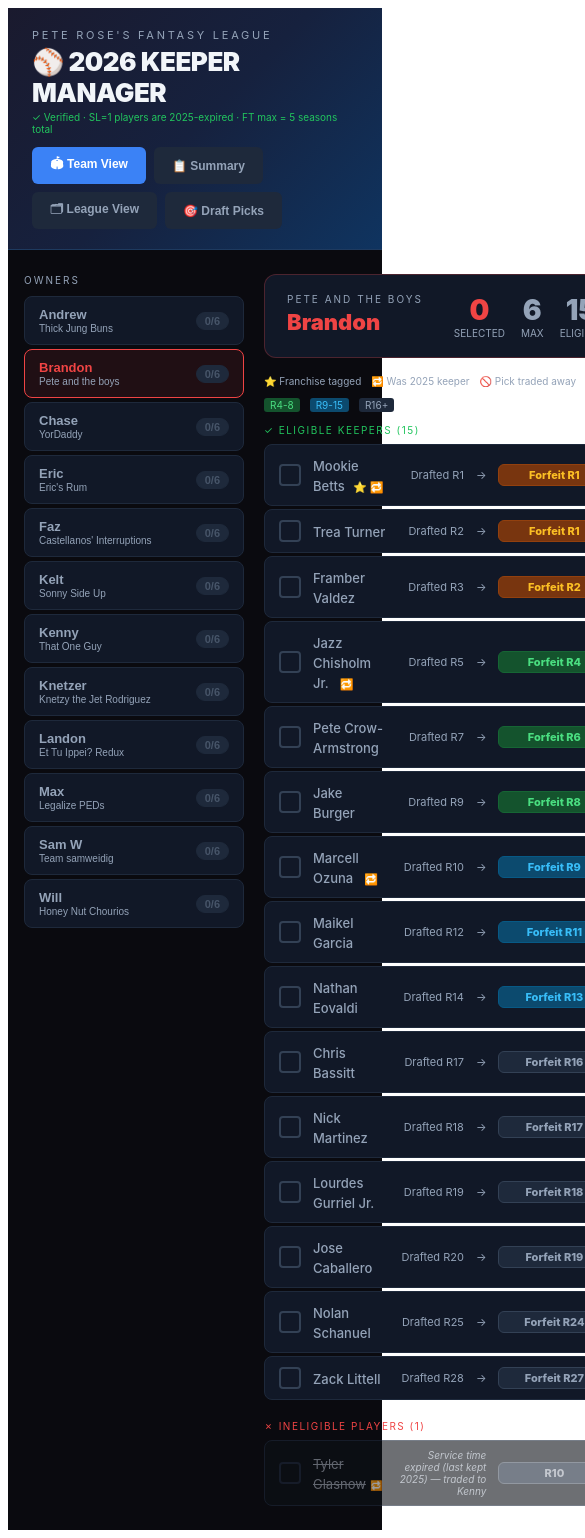
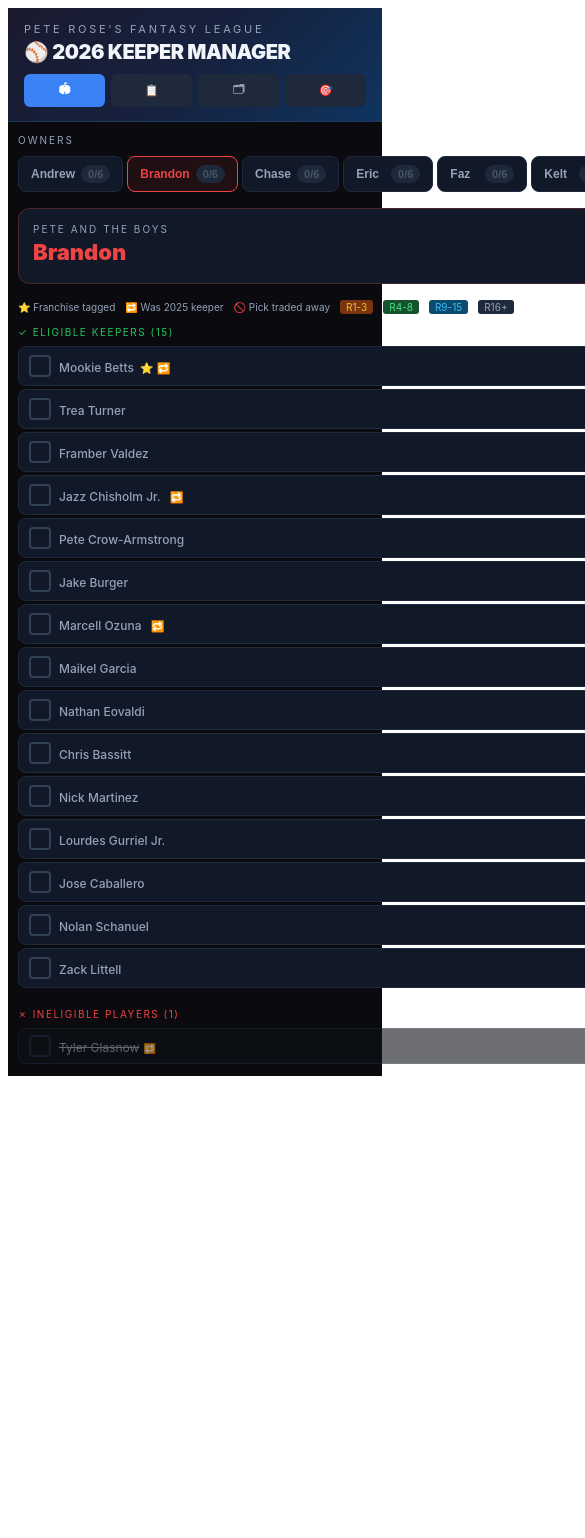
Before and after one commit to chasevandiver/fantasybaseballkeepers, a React (Vite) app: page / in a window 390 px wide. Shown: the top 1538 px of the page, 585 px wide, since content can reach past the window. After the commit the page ends 1084 px from the top, so only its background shows below. Built offline with nearby package versions, Linux system fonts and the light colour scheme.

Commit message:
Update App.jsx

```diff
--- a/src/App.jsx
+++ b/src/App.jsx
@@ -1,4 +1,4 @@
-import { useState, useMemo } from "react";
+import { useState, useMemo, useEffect } from "react";
 
 // ============================================================
 // VERIFIED DATA — Cross-referenced from:
@@ -377,6 +377,20 @@ export default function KeeperManager() {
     return init;
   });
   const [viewMode, setViewMode] = useState("team");
+  const [isMobile, setIsMobile] = useState(() => typeof window !== 'undefined' && window.innerWidth < 640);
+
+  useEffect(() => {
+    let meta = document.querySelector('meta[name="viewport"]');
+    if (!meta) {
+      meta = document.createElement('meta');
+      meta.name = 'viewport';
+      document.head.appendChild(meta);
+    }
+    meta.content = 'width=device-width, initial-scale=1, maximum-scale=1';
+    const handler = () => setIsMobile(window.innerWidth < 640);
+    window.addEventListener('resize', handler);
+    return () => window.removeEventListener('resize', handler);
+  }, []);
 
   const ownerData = KEEPER_DATA[selectedOwner];
   const ownerColor = OWNER_COLORS[selectedOwner];
@@ -465,23 +479,28 @@ export default function KeeperManager() {
 
   const btn = (mode, label) => (
     <button key={mode} onClick={() => setViewMode(mode)} style={{
-      padding: "8px 18px", borderRadius: 6, border: "none", cursor: "pointer", fontSize: 12, fontWeight: 700,
-      background: viewMode === mode ? "#3b82f6" : "#1e293b", color: viewMode === mode ? "#fff" : "#94a3b8",
-    }}>{label}</button>
+      padding: isMobile ? "7px 10px" : "8px 18px",
+      borderRadius: 6, border: "none", cursor: "pointer",
+      fontSize: isMobile ? 11 : 12, fontWeight: 700,
+      background: viewMode === mode ? "#3b82f6" : "#1e293b",
+      color: viewMode === mode ? "#fff" : "#94a3b8",
+      flex: isMobile ? "1 1 0" : "none",
+      whiteSpace: "nowrap",
+    }}>{isMobile ? label.split(' ')[0] : label}</button>
   );
 
   return (
     <div style={{ fontFamily: "'Inter', 'Segoe UI', system-ui, -apple-system, sans-serif", background: "#0a0a0f", minHeight: "100vh", color: "#e2e8f0" }}>
       {/* Header */}
-      <div style={{ background: "linear-gradient(135deg, #1a1a2e 0%, #16213e 50%, #0f3460 100%)", borderBottom: "1px solid #1e3a5f", padding: "20px 24px" }}>
+      <div style={{ background: "linear-gradient(135deg, #1a1a2e 0%, #16213e 50%, #0f3460 100%)", borderBottom: "1px solid #1e3a5f", padding: isMobile ? "14px 16px" : "20px 24px" }}>
         <div style={{ maxWidth: 1400, margin: "0 auto" }}>
-          <div style={{ display: "flex", alignItems: "center", justifyContent: "space-between", flexWrap: "wrap", gap: 12 }}>
+          <div style={{ display: "flex", alignItems: isMobile ? "flex-start" : "center", justifyContent: "space-between", flexDirection: isMobile ? "column" : "row", gap: isMobile ? 10 : 12 }}>
             <div>
               <div style={{ fontSize: 11, letterSpacing: "0.25em", color: "#94a3b8", textTransform: "uppercase", marginBottom: 4 }}>Pete Rose's Fantasy League</div>
-              <h1 style={{ fontSize: 26, fontWeight: 900, color: "#f1f5f9", letterSpacing: "-0.02em", margin: 0 }}>⚾ 2026 KEEPER MANAGER</h1>
-              <div style={{ fontSize: 10, color: "#22c55e", marginTop: 3 }}>✓ Verified · SL=1 players are 2025-expired · FT max = 5 seasons total</div>
+              <h1 style={{ fontSize: isMobile ? 20 : 26, fontWeight: 900, color: "#f1f5f9", letterSpacing: "-0.02em", margin: 0 }}>⚾ 2026 KEEPER MANAGER</h1>
+              {!isMobile && <div style={{ fontSize: 10, color: "#22c55e", marginTop: 3 }}>✓ Verified · SL=1 players are 2025-expired · FT max = 5 seasons total</div>}
             </div>
-            <div style={{ display: "flex", gap: 8, flexWrap: "wrap" }}>
+            <div style={{ display: "flex", gap: 6, flexWrap: "nowrap", width: isMobile ? "100%" : "auto" }}>
               {[["team", "🏟 Team View"], ["summary", "📋 Summary"], ["league", "🗂 League View"], ["picks", "🎯 Draft Picks"]].map(([m, l]) => btn(m, l))}
             </div>
           </div>
@@ -490,11 +509,11 @@ export default function KeeperManager() {
 
       {/* TEAM VIEW */}
       {viewMode === "team" && (
-        <div style={{ maxWidth: 1400, margin: "0 auto", padding: "24px 16px", display: "grid", gridTemplateColumns: "220px 1fr", gap: 20 }}>
+        <div style={{ maxWidth: 1400, margin: "0 auto", padding: isMobile ? "12px 10px" : "24px 16px", display: "grid", gridTemplateColumns: isMobile ? "1fr" : "220px 1fr", gap: isMobile ? 12 : 20 }}>
           {/* Owner List */}
           <div>
             <div style={{ fontSize: 10, letterSpacing: "0.2em", color: "#94a3b8", textTransform: "uppercase", marginBottom: 10 }}>Owners</div>
-            <div style={{ display: "flex", flexDirection: "column", gap: 4 }}>
+            <div style={{ display: "flex", flexDirection: isMobile ? "row" : "column", gap: 4, overflowX: isMobile ? "auto" : "visible", paddingBottom: isMobile ? 4 : 0 }}>
               {OWNER_ORDER.map(owner => {
                 const data = KEEPER_DATA[owner];
                 const sel = selections[owner];
@@ -504,16 +523,19 @@ export default function KeeperManager() {
                 const eligCount = data.players.filter(p => isEligibleForOwner(p, owner, ft)).length;
                 return (
                   <button key={owner} onClick={() => setSelectedOwner(owner)} style={{
-                    padding: "10px 14px", borderRadius: 8, border: isActive ? `1px solid ${color}` : "1px solid #1e293b",
-                    cursor: "pointer", textAlign: "left", background: isActive ? `${color}18` : "#111827"
+                    padding: isMobile ? "8px 12px" : "10px 14px",
+                    borderRadius: 8, border: isActive ? `1px solid ${color}` : "1px solid #1e293b",
+                    cursor: "pointer", textAlign: "left", background: isActive ? `${color}18` : "#111827",
+                    flexShrink: isMobile ? 0 : undefined,
+                    minWidth: isMobile ? 90 : undefined,
                   }}>
-                    <div style={{ display: "flex", justifyContent: "space-between", alignItems: "center" }}>
+                    <div style={{ display: "flex", justifyContent: "space-between", alignItems: "center", gap: isMobile ? 6 : 0 }}>
                       <div>
-                        <div style={{ fontSize: 13, fontWeight: 700, color: isActive ? color : "#94a3b8" }}>{owner}</div>
-                        <div style={{ fontSize: 10, color: "#94a3b8", marginTop: 1 }}>{data.teamName}</div>
+                        <div style={{ fontSize: isMobile ? 12 : 13, fontWeight: 700, color: isActive ? color : "#94a3b8" }}>{owner}</div>
+                        {!isMobile && <div style={{ fontSize: 10, color: "#94a3b8", marginTop: 1 }}>{data.teamName}</div>}
                       </div>
                       <div style={{
-                        fontSize: 11, fontWeight: 700, padding: "2px 8px", borderRadius: 999,
+                        fontSize: 11, fontWeight: 700, padding: "2px 6px", borderRadius: 999,
                         background: sel.size > 0 ? `${color}22` : "#1e293b", color: sel.size > 0 ? color : "#475569",
                         border: `1px solid ${sel.size > 0 ? color + "44" : "#1e293b"}`
                       }}>{sel.size}/{MAX_KEEPERS}</div>
@@ -527,7 +549,7 @@ export default function KeeperManager() {
           {/* Main Panel */}
           <div>
             {/* Header Card */}
-            <div style={{ background: "#111827", border: `1px solid ${ownerColor}44`, borderRadius: 12, padding: "18px 22px", marginBottom: 16 }}>
+            <div style={{ background: "#111827", border: `1px solid ${ownerColor}44`, borderRadius: 12, padding: isMobile ? "14px 14px" : "18px 22px", marginBottom: 16 }}>
               <div style={{ display: "flex", justifyContent: "space-between", alignItems: "flex-start", flexWrap: "wrap", gap: 12 }}>
                 <div>
                   <div style={{ fontSize: 10, letterSpacing: "0.2em", color: "#94a3b8", textTransform: "uppercase" }}>{ownerData.teamName}</div>
@@ -618,12 +640,12 @@ export default function KeeperManager() {
                 const usingFT = p.franchise_tag || (p.ft_eligible && currentFT.has(p.player));
                 return (
                   <div key={p.player} onClick={() => !isDisabled && toggleKeeper(p.player)} style={{
-                    padding: "10px 14px", borderRadius: 8,
+                    padding: isMobile ? "8px 10px" : "10px 14px", borderRadius: 8,
                     cursor: isDisabled ? "not-allowed" : "pointer",
                     border: hasConflict ? "1px solid #ef444444" : isSelected ? `1px solid ${ownerColor}66` : "1px solid #1e293b",
                     background: hasConflict ? "#7f1d1d22" : isSelected ? `${ownerColor}14` : isDisabled ? "#0d1117" : "#111827",
                     opacity: isDisabled ? 0.4 : 1,
-                    display: "flex", alignItems: "center", gap: 12
+                    display: "flex", alignItems: "center", gap: isMobile ? 8 : 12
                   }}>
                     <div style={{
                       width: 18, height: 18, borderRadius: 4, border: `2px solid ${isSelected ? ownerColor : "#334155"}`,
@@ -633,15 +655,15 @@ export default function KeeperManager() {
                       {isSelected && <span style={{ color: "#fff", fontSize: 11 }}>✓</span>}
                     </div>
                     <div style={{ flex: 1, minWidth: 0 }}>
-                      <span style={{ fontSize: 13, fontWeight: isSelected ? 700 : 500, color: isSelected ? "#f1f5f9" : "#94a3b8" }}>{p.player}</span>
-                      <span style={{ marginLeft: 8, fontSize: 11 }}>
+                      <span style={{ fontSize: isMobile ? 12 : 13, fontWeight: isSelected ? 700 : 500, color: isSelected ? "#f1f5f9" : "#94a3b8" }}>{p.player}</span>
+                      <span style={{ marginLeft: 6, fontSize: 11 }}>
                         {usingFT && "⭐"}{p.was_keeper_2025 && " 🔁"}
                       </span>
                     </div>
-                    <div style={{ fontSize: 11, color: "#94a3b8", minWidth: 65, textAlign: "right" }}>Drafted R{p.round_2025}</div>
-                    <div style={{ fontSize: 11, color: "#94a3b8" }}>→</div>
-                    <div style={{ padding: "3px 10px", borderRadius: 6, fontSize: 11, fontWeight: 800, minWidth: 90, textAlign: "center", ...roundStyle(p.keeper_cost) }}>
-                      Forfeit R{p.keeper_cost}{hasMissing ? " 🚫" : ""}
+                    {!isMobile && <div style={{ fontSize: 11, color: "#94a3b8", minWidth: 65, textAlign: "right" }}>Drafted R{p.round_2025}</div>}
+                    {!isMobile && <div style={{ fontSize: 11, color: "#94a3b8" }}>→</div>}
+                    <div style={{ padding: "3px 8px", borderRadius: 6, fontSize: isMobile ? 10 : 11, fontWeight: 800, minWidth: isMobile ? 60 : 90, textAlign: "center", ...roundStyle(p.keeper_cost) }}>
+                      {isMobile ? `R${p.keeper_cost}` : `Forfeit R${p.keeper_cost}`}{hasMissing ? " 🚫" : ""}
                     </div>
                   </div>
                 );
@@ -691,15 +713,15 @@ export default function KeeperManager() {
                           </div>
                         )}
                         <div style={{ flex: 1, minWidth: 0 }}>
-                          <span style={{ fontSize: 13, fontWeight: 600, color: ftOn ? "#c4b5fd" : "#4c1d95" }}>{p.player}</span>
+                          <span style={{ fontSize: isMobile ? 12 : 13, fontWeight: 600, color: ftOn ? "#c4b5fd" : "#4c1d95" }}>{p.player}</span>
                           <span style={{ marginLeft: 8, fontSize: 10, color: ftOn ? "#a855f7" : "#4c1d95" }}>⭐ FT</span>
                           {p.was_keeper_2025 && <span style={{ marginLeft: 4, fontSize: 10, color: "#94a3b8" }}>🔁</span>}
-                          {!ftOn && <span style={{ marginLeft: 8, fontSize: 10, color: "#7c3aed" }}>Toggle to activate franchise tag</span>}
+                          {!ftOn && !isMobile && <span style={{ marginLeft: 8, fontSize: 10, color: "#7c3aed" }}>Toggle to activate franchise tag</span>}
                         </div>
-                        <div style={{ fontSize: 11, color: "#7c3aed", minWidth: 65, textAlign: "right" }}>R{p.round_2025}</div>
-                        <div style={{ fontSize: 11, color: "#6d28d9" }}>→</div>
-                        <div style={{ padding: "3px 10px", borderRadius: 6, fontSize: 11, fontWeight: 800, minWidth: 90, textAlign: "center", opacity: ftOn ? 1 : 0.4, ...roundStyle(p.keeper_cost) }}>
-                          Forfeit R{p.keeper_cost}{hasMissing ? " 🚫" : ""}
+                        {!isMobile && <div style={{ fontSize: 11, color: "#7c3aed", minWidth: 65, textAlign: "right" }}>R{p.round_2025}</div>}
+                        {!isMobile && <div style={{ fontSize: 11, color: "#6d28d9" }}>→</div>}
+                        <div style={{ padding: "3px 8px", borderRadius: 6, fontSize: isMobile ? 10 : 11, fontWeight: 800, minWidth: isMobile ? 50 : 90, textAlign: "center", opacity: ftOn ? 1 : 0.4, ...roundStyle(p.keeper_cost) }}>
+                          {isMobile ? `R${p.keeper_cost}` : `Forfeit R${p.keeper_cost}`}{hasMissing ? " 🚫" : ""}
                         </div>
                       </div>
                     );
@@ -717,18 +739,18 @@ export default function KeeperManager() {
                 <div style={{ display: "flex", flexDirection: "column", gap: 3 }}>
                   {ineligiblePlayers.filter(p => !p.ft_eligible).map(p => (
                     <div key={p.player} style={{
-                      padding: "8px 14px", borderRadius: 8, opacity: 0.6,
+                      padding: isMobile ? "6px 10px" : "8px 14px", borderRadius: 8, opacity: 0.6,
                       border: "1px solid #1e293b", background: "#0d1117",
-                      display: "flex", alignItems: "center", gap: 12
+                      display: "flex", alignItems: "center", gap: isMobile ? 8 : 12
                     }}>
                       <div style={{ width: 18, height: 18, borderRadius: 4, border: "2px solid #1e293b", background: "transparent", flexShrink: 0 }} />
-                      <div style={{ flex: 1 }}>
-                        <span style={{ fontSize: 13, color: "#9ca3af", textDecoration: "line-through" }}>{p.player}</span>
+                      <div style={{ flex: 1, minWidth: 0 }}>
+                        <span style={{ fontSize: isMobile ? 12 : 13, color: "#9ca3af", textDecoration: "line-through" }}>{p.player}</span>
                         {p.ft_maxed && <span style={{ marginLeft: 8, fontSize: 10, color: "#dc2626" }}>⭐MAX</span>}
                         {p.was_keeper_2025 && <span style={{ marginLeft: 4, fontSize: 10, color: "#9ca3af" }}>🔁</span>}
                       </div>
-                      <div style={{ fontSize: 10, color: "#9ca3af", fontStyle: "italic", maxWidth: 280, textAlign: "right" }}>{p.ineligible_reason}</div>
-                      <div style={{ padding: "3px 10px", borderRadius: 6, fontSize: 11, fontWeight: 800, minWidth: 90, textAlign: "center", background: "#1e293b", color: "#9ca3af", border: "1px solid #4b5563" }}>
+                      {!isMobile && <div style={{ fontSize: 10, color: "#9ca3af", fontStyle: "italic", maxWidth: 280, textAlign: "right" }}>{p.ineligible_reason}</div>}
+                      <div style={{ padding: "3px 8px", borderRadius: 6, fontSize: isMobile ? 10 : 11, fontWeight: 800, minWidth: isMobile ? 40 : 90, textAlign: "center", background: "#1e293b", color: "#9ca3af", border: "1px solid #4b5563" }}>
                         R{p.keeper_cost}
                       </div>
                     </div>
@@ -742,7 +764,7 @@ export default function KeeperManager() {
 
       {/* SUMMARY VIEW */}
       {viewMode === "summary" && (
-        <div style={{ maxWidth: 1400, margin: "0 auto", padding: "24px 16px" }}>
+        <div style={{ maxWidth: 1400, margin: "0 auto", padding: isMobile ? "12px 10px" : "24px 16px" }}>
           <div style={{ fontSize: 10, letterSpacing: "0.2em", color: "#94a3b8", textTransform: "uppercase", marginBottom: 16 }}>
             Keeper Selections by Team
           </div>
@@ -838,7 +860,7 @@ export default function KeeperManager() {
 
       {/* LEAGUE VIEW */}
       {viewMode === "league" && (
-        <div style={{ maxWidth: 1400, margin: "0 auto", padding: "24px 16px" }}>
+        <div style={{ maxWidth: 1400, margin: "0 auto", padding: isMobile ? "12px 10px" : "24px 16px" }}>
           <div style={{ fontSize: 10, letterSpacing: "0.2em", color: "#94a3b8", textTransform: "uppercase", marginBottom: 16 }}>
             All League Keepers — sorted by pick cost
           </div>
@@ -857,21 +879,21 @@ export default function KeeperManager() {
                 const usingFT = p.franchise_tag || ft.has(p.player);
                 return (
                   <div key={i} style={{
-                    padding: "10px 16px", borderRadius: 8, background: "#111827",
+                    padding: isMobile ? "8px 10px" : "10px 16px", borderRadius: 8, background: "#111827",
                     border: `1px solid ${hasMissing ? "#f9731644" : "#1e293b"}`,
-                    display: "flex", alignItems: "center", gap: 14
+                    display: "flex", alignItems: "center", gap: isMobile ? 8 : 14
                   }}>
-                    <div style={{ padding: "3px 10px", borderRadius: 6, fontSize: 11, fontWeight: 800, minWidth: 90, textAlign: "center", ...roundStyle(p.keeper_cost) }}>
+                    <div style={{ padding: "3px 8px", borderRadius: 6, fontSize: isMobile ? 10 : 11, fontWeight: 800, minWidth: isMobile ? 44 : 90, textAlign: "center", ...roundStyle(p.keeper_cost) }}>
                       R{p.keeper_cost}{hasMissing ? " 🚫" : ""}
                     </div>
-                    <div style={{ flex: 1 }}>
-                      <span style={{ fontSize: 13, fontWeight: 700, color: "#f1f5f9" }}>{p.player}</span>
+                    <div style={{ flex: 1, minWidth: 0 }}>
+                      <span style={{ fontSize: isMobile ? 12 : 13, fontWeight: 700, color: "#f1f5f9" }}>{p.player}</span>
                       {usingFT && <span style={{ marginLeft: 6, fontSize: 10, color: "#a855f7" }}>⭐ FT</span>}
                       {p.was_keeper_2025 && <span style={{ marginLeft: 6, fontSize: 10, color: "#94a3b8" }}>🔁</span>}
                     </div>
-                    <div style={{ fontSize: 11, color, fontWeight: 700 }}>{p.owner}</div>
-                    <div style={{ fontSize: 11, color: "#94a3b8" }}>{p.teamName}</div>
-                    <div style={{ fontSize: 10, color: "#94a3b8" }}>drafted R{p.round_2025}</div>
+                    <div style={{ fontSize: isMobile ? 10 : 11, color, fontWeight: 700 }}>{p.owner}</div>
+                    {!isMobile && <div style={{ fontSize: 11, color: "#94a3b8" }}>{p.teamName}</div>}
+                    {!isMobile && <div style={{ fontSize: 10, color: "#94a3b8" }}>drafted R{p.round_2025}</div>}
                   </div>
                 );
               })}
@@ -882,11 +904,11 @@ export default function KeeperManager() {
 
       {/* DRAFT PICKS VIEW */}
       {viewMode === "picks" && (
-        <div style={{ maxWidth: 1400, margin: "0 auto", padding: "24px 16px" }}>
+        <div style={{ maxWidth: 1400, margin: "0 auto", padding: isMobile ? "12px 10px" : "24px 16px" }}>
           <div style={{ fontSize: 10, letterSpacing: "0.2em", color: "#94a3b8", textTransform: "uppercase", marginBottom: 16 }}>
             2026 Draft Pick Inventory
           </div>
-          <div style={{ display: "grid", gridTemplateColumns: "repeat(auto-fill, minmax(300px, 1fr))", gap: 16 }}>
+          <div style={{ display: "grid", gridTemplateColumns: isMobile ? "1fr" : "repeat(auto-fill, minmax(300px, 1fr))", gap: isMobile ? 10 : 16 }}>
             {OWNER_ORDER.map(owner => {
               const data = KEEPER_DATA[owner];
               const color = OWNER_COLORS[owner];
```
